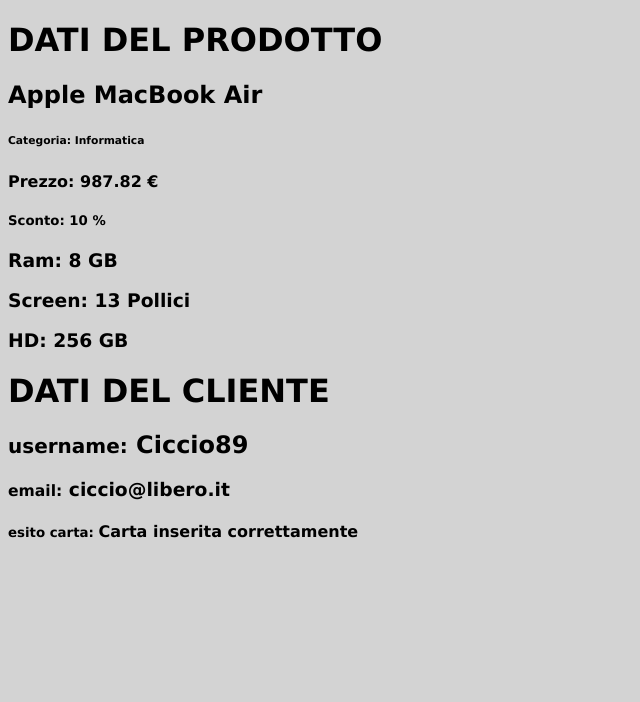
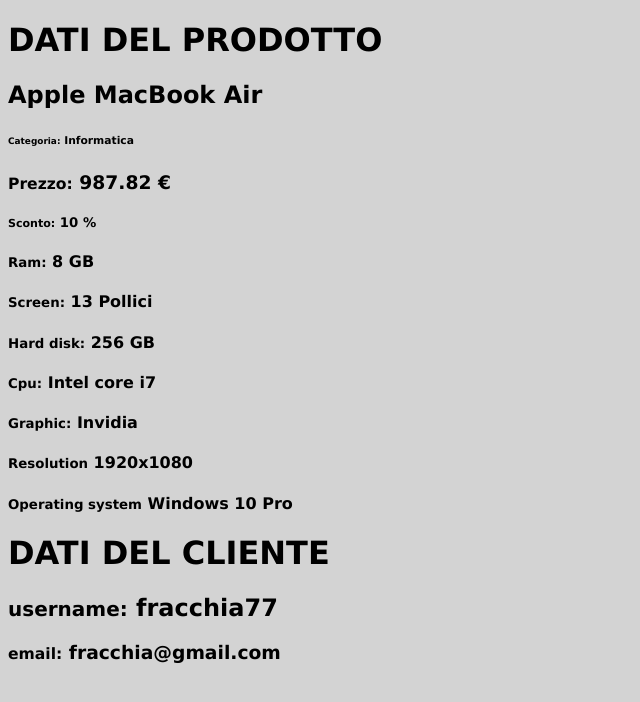
Before and after one commit to FedericoCaf/php-oop-2, a PHP site: page / in a window 1280 px wide. Shown: the top 702 px of the page, without its empty margins (0-640 px from the left). Run offline with PHP 8.4, Linux system fonts and the light colour scheme.

Commit message:
completato

```diff
--- /dev/null
+++ b/classes/Customer.php
@@ -0,0 +1,34 @@
+<?php
+
+require_once __DIR__ . "/User.php";
+require_once __DIR__ . "/CreditCard.php";
+
+class Customer extends User{
+
+  private $card;
+  private $cart;
+
+  public function setCreditCard($_cardholder, $_number, $_expiration_month, $_expiration_year){
+    // se la generazione della carta di credito ristituisce un'eccezione stamp il messaggio
+    try {
+      $this->card = new CreditCard($_cardholder, $_number, $_expiration_month, $_expiration_year);
+    } catch (Exception $e) {
+      echo $e->getMessage();
+    }
+  }
+
+  public function setCart(...$products){
+    // prendendo i valori del rest $this->cart diventa un array
+    $this->cart = $products;
+  }
+
+  public function getCreditCard(){
+    return $this->card;
+  }
+
+  public function getCart(){
+    // restituisco un array
+    return $this->cart;
+  }
+
+}
--- /dev/null
+++ b/classes/Details.php
@@ -0,0 +1,39 @@
+<?php
+
+trait Details {
+
+ public $cpu;
+ public $graphic;
+ public $resolution;
+ public $os;
+
+
+ public function setCpu($_cpu){
+  $this->cpu = $_cpu;
+ }
+ public function setGraphic($_graphic){
+  $this->graphic = $_graphic;
+ }
+ public function setResolution($_resolution){
+  $this->resolution = $_resolution;
+ }
+ public function setOs($_os){
+  $this->os = $_os;
+ }
+
+
+ public function getCpu(){
+  return $this->cpu;
+}
+ public function getGraphic(){
+  return $this->graphic;
+}
+ public function getResolution(){
+  return $this->resolution;
+}
+ public function getOs(){
+  return $this->os;
+}
+
+
+}
--- a/classes/Laptop.php
+++ b/classes/Laptop.php
@@ -1,8 +1,11 @@
 <?php
 
 require_once __DIR__ . "/Product.php";
+require_once __DIR__ . "/Details.php";
 
 class Laptop extends Product {
+
+  use Details;
 
   private $ram = 0;
   private $screenSize = 0;
--- a/classes/User.php
+++ b/classes/User.php
@@ -27,12 +27,12 @@ class User {
   }
 
 
-  public function insertCreditCard($obj){
-    if(strlen($obj->cardholder)>1 && strlen($obj->number)==16 && strlen($obj->expiration)==5){
-      return 'Carta inserita correttamente';
-    }else{
-      return 'Carta non valida';
-    }
-  }
+  // public function insertCreditCard($obj){
+  //   if(strlen($obj->cardholder)>1 && strlen($obj->number)==16 && strlen($obj->expiration)==5){
+  //     return 'Carta inserita correttamente';
+  //   }else{
+  //     return 'Carta non valida';
+  //   }
+  // }
 
 }
--- a/index.php
+++ b/index.php
@@ -4,23 +4,28 @@ require_once __DIR__ . "/classes/Product.php";
 require_once __DIR__ . "/classes/User.php";
 require_once __DIR__ . "/classes/CreditCard.php";
 require_once __DIR__ . "/classes/Laptop.php";
+require_once __DIR__ . "/classes/Customer.php";
 
-$new_product = new Product("AppleC MacBook Air", "Informatica", 8, 13, 256);
+$new_product = new Product("Apple MacBook Air", "Informatica", 8, 13, 256);
 $new_product->setDiscount(10);
 $new_product->setPrice(987.82);
 // var_dump($new_product);
 
+$new_customer = new Customer("fracchia77", "fracchia@gmail.com");
+$new_customer->setCreditCard('Fabio Pecchia', 123456456456, 02, 23);
+// var_dump($new_customer);
+
 $new_laptop = new Laptop("Apple MacBook Air", "Informatica", 8, 13, 256);
 $new_laptop->setDiscount(10);
 $new_laptop->setPrice(987.82);
+$new_laptop->setCpu('Intel core i7');
+$new_laptop->setGraphic('Invidia');
+$new_laptop->setResolution('1920x1080');
+$new_laptop->setOs('Windows 10 Pro');
 // var_dump($new_laptop);
 
 $new_user = new User("Ciccio89", "ciccio@libero.it");
 // var_dump($new_user);
-// $new_user->insertCreditCard($new_creditCard);
-
-$new_creditCard = new CreditCard("Francesco Rocchi", "1234567890123456", "12/23");
-// var_dump($new_creditCard);
 
 
 ?>
@@ -46,18 +51,21 @@ $new_creditCard = new CreditCard("Francesco Rocchi", "1234567890123456", "12/23"
 <h1>DATI DEL PRODOTTO</h1>
 
 <h2> <?php echo $new_laptop->getName() ?> </h2>
-<h6> Categoria: <?php echo $new_laptop->getCategory() ?> </h6>
-<h4> Prezzo:  <?php echo $new_laptop->getPrice() ?> € </h4>
-<h5> Sconto: <?php echo $new_laptop->getDiscount() ?> %</h5>
-<h3> Ram: <?php echo $new_laptop->getRam() ?> GB </h3>
-<h3> Screen: <?php echo $new_laptop->getScreenSize() ?> Pollici </h3>
-<h3> HD: <?php echo $new_laptop->getHardDisk() ?> GB </h3>
+<h6> <small>Categoria:</small>  <?php echo $new_laptop->getCategory() ?> </h6>
+<h3>  <small>Prezzo:</small>  <?php echo $new_laptop->getPrice() ?> € </h3>
+<h5> <small>Sconto:</small>  <?php echo $new_laptop->getDiscount() ?> %</h5>
+<h4> <small>Ram:</small>  <?php echo $new_laptop->getRam() ?> GB </h4>
+<h4> <small>Screen:</small>  <?php echo $new_laptop->getScreenSize() ?> Pollici </h4>
+<h4> <small>Hard disk:</small>  <?php echo $new_laptop->getHardDisk() ?> GB </h4>
+<h4> <small>Cpu:</small>  <?php echo $new_laptop->getCpu() ?> </h4>
+<h4> <small>Graphic:</small>  <?php echo $new_laptop->getGraphic() ?> </h4>
+<h4> <small>Resolution</small>  <?php echo $new_laptop->getResolution() ?> </h4>
+<h4> <small>Operating system</small>  <?php echo $new_laptop->getOs() ?> </h4>
 
 <h1>DATI DEL CLIENTE</h1>
 
-<h2> <small> username:</small> <?php echo $new_user->getNickname() ?> </h2>
-<h3> <small> email:</small> <?php echo $new_user->getEmail() ?> </h3>
-<h4> <small> esito carta: </small> <?php echo $new_user->insertCreditCard($new_creditCard) ?></h4>
+<h2> <small> username:</small> <?php echo $new_customer->getNickname() ?> </h2>
+<h3> <small> email:</small> <?php echo $new_customer->getEmail() ?> </h3>
 
 
 </body>
```
Also changed, not shown: classes/CreditCard.php (+53 -6 lines).
